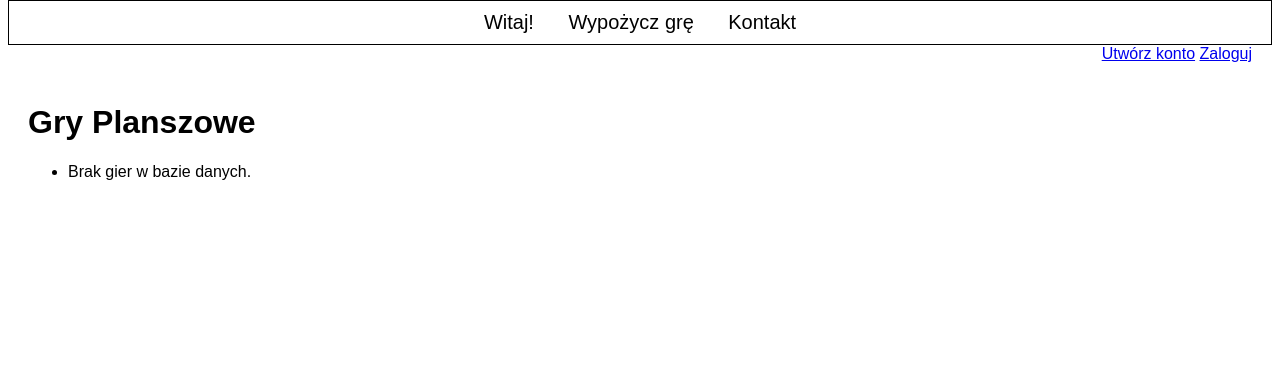
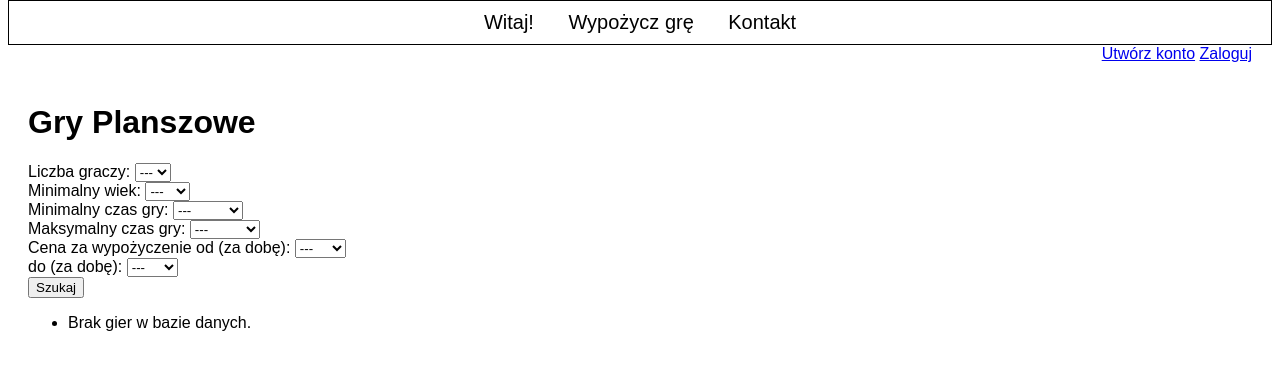
Before and after one commit to DevWisniewski/Wypozyczalnia-gier-planszowych, a Django app: page /games/ in a window 1280 px wide. Shown: the part 46-416 px from the top of the page. Run offline with Django 4.2, Linux system fonts and the light colour scheme; data that the repository does not hold is empty.

Commit message:
Dodano formularz filtrujący wyświetlane gry

```diff
--- a/games_rental_app/forms.py
+++ b/games_rental_app/forms.py
@@ -1,16 +1,21 @@
 from django import forms
-from django.utils import timezone
 from django.core.exceptions import ValidationError
 from django.contrib.auth import authenticate, get_user_model
-
 
 User = get_user_model()
 
 class LoginForm(forms.Form):
+    """
+    Formularz logowania dla użytkowników.
+    """
     username = forms.CharField()
     password = forms.CharField(widget=forms.PasswordInput)
 
     def clean(self):
+        """
+        Waliduje dane logowania.
+        Sprawdza, czy użytkownik o podanej nazwie i haśle istnieje w systemie.
+        """
         cleaned_data = super().clean()
         username = cleaned_data.get('username')
         password = cleaned_data.get('password')
@@ -22,6 +27,10 @@ class LoginForm(forms.Form):
 
 
 class AddUserForm(forms.ModelForm):
+    """
+    Formularz do tworzenia nowego użytkownika.
+    Sprawdza zgodność haseł i zapisuje użytkownika w systemie.
+    """
     password = forms.CharField(widget=forms.PasswordInput)
     password2 = forms.CharField(widget=forms.PasswordInput)
 
@@ -30,16 +39,44 @@ class AddUserForm(forms.ModelForm):
         fields = ['username', 'password', 'password2', 'first_name', 'last_name', 'email']
 
     def clean_password2(self):
+        """
+        Sprawdza, czy oba hasła są identyczne.
+        """
         pass1 = self.cleaned_data.get("password")
         pass2 = self.cleaned_data.get("password2")
         if pass1 and pass2 and pass1 != pass2:
             raise forms.ValidationError("Passwords don't match")
         return pass2
 
-#
     def save(self, commit=True):
+        """
+        Zapisuje użytkownika w systemie, ustawiając hasło.
+        """
         user = super(AddUserForm, self).save(commit=False)
         user.set_password(self.cleaned_data["password"])
         if commit:
             user.save()
         return user
+
+class GameFilterForm(forms.Form):
+    """
+    Formularz służący do filtrowania gier planszowych.
+    """
+
+    # Wybór liczby graczy z opcją '---' na początku, oznaczającą brak wyboru.
+    NUMBER_OF_PLAYERS_CHOICES = [(0, '---')] + [(i, str(i)) for i in range(1, 9)]
+    number_of_players = forms.ChoiceField(choices=NUMBER_OF_PLAYERS_CHOICES, label='Liczba graczy', required=False)
+
+    # Wybór minimalnego wieku gracza, dodano '+' przy liczbie.
+    AGE_CHOICES = [(0, '---')] + [(i, f'{i}+') for i in range(2, 19)]
+    min_age = forms.ChoiceField(choices=AGE_CHOICES, label='Minimalny wiek', required=False)
+
+    # Wybór czasu trwania gry z zakresami czasu w minutach.
+    DURATION_CHOICES = [(0, '---')] + [(i, f'{i} min') for i in [5, 10, 15, 30, 45, 60, 90, 120, 150, 180, 210, 240]]
+    min_duration = forms.ChoiceField(choices=DURATION_CHOICES, label='Minimalny czas gry', required=False)
+    max_duration = forms.ChoiceField(choices=DURATION_CHOICES, label='Maksymalny czas gry', required=False)
+
+    # Wybór zakresu cenowego dla wypożyczenia gier, z etykietami określającymi ceny za dobę.
+    PRICE_CHOICES = [(0, '---')] + [(i, f'{i} zł') for i in [2, 5, 10, 15, 20, 25, 30]]
+    min_price = forms.ChoiceField(choices=PRICE_CHOICES, label='Cena za wypożyczenie od (za dobę)', required=False)
+    max_price = forms.ChoiceField(choices=PRICE_CHOICES, label='do (za dobę)', required=False)
--- a/games_rental_app/templates/games_rental_app/base.html
+++ b/games_rental_app/templates/games_rental_app/base.html
@@ -42,16 +42,19 @@
     </style>
 </head>
 <body>
+    <!-- Górny pasek z podstawowymi informacjami -->
     <div class="top-bar">
         <div>632762475</div>
         <div>wypozyczalniagier@gmail.com</div>
         <div>ul. Świętego Mikołaja 7, 25-477 Gorzów Wielkopolski</div>
     </div>
+    <!-- Pasek nawigacyjny -->
     <div class="navigation-bar">
         <a href="{% url 'welcome' %}">Witaj!</a>
         <a href="{% url 'game_list' %}">Wypożycz grę</a>
         <a href="{% url 'contact' %}">Kontakt</a>
     </div>
+    <!-- Sprawdzenie, czy użytkownik jest zalogowany -->
     {% if not user.is_authenticated %}
         <div class="account-buttons">
             <a href="{% url 'add_user' %}">Utwórz konto</a>
@@ -61,6 +64,5 @@
 
     {% block content %} {% endblock %}
 
-    <!-- Reszta strony bazowej -->
 </body>
 </html>
--- a/games_rental_app/templates/games_rental_app/game_list.html
+++ b/games_rental_app/templates/games_rental_app/game_list.html
@@ -3,6 +3,17 @@
 {% block content %}
     <div style="padding: 20px;">
         <h1>Gry Planszowe</h1>
+        <!-- Filtry metodą get -->
+        <form method="get">
+            <div>{{ form.number_of_players.label_tag }} {{ form.number_of_players }}</div>
+            <div>{{ form.min_age.label_tag }} {{ form.min_age }}</div>
+            <div>{{ form.min_duration.label_tag }} {{ form.min_duration }}</div>
+            <div>{{ form.max_duration.label_tag }} {{ form.max_duration }}</div>
+            <div>{{ form.min_price.label_tag }} {{ form.min_price }}</div>
+            <div>{{ form.max_price.label_tag }} {{ form.max_price }}</div>
+            <input type="submit" value="Szukaj">
+        </form>
+        <!-- Lista gier -->
         <ul>
             {% for game in games %}
                 <li>
--- a/games_rental_app/views.py
+++ b/games_rental_app/views.py
@@ -1,17 +1,10 @@
-from django.http import HttpResponse
-from django.shortcuts import render, get_object_or_404, redirect
-from django.views import View
 from django.views.generic import CreateView, FormView, ListView, RedirectView
 from django.urls import reverse, reverse_lazy
 from django.contrib.auth import get_user_model, login, logout
-from django.contrib.auth.decorators import login_required
-from django.shortcuts import render
 from django.contrib.auth.mixins import LoginRequiredMixin
 from django.views.generic import TemplateView
-from .forms import (LoginForm, AddUserForm,)
+from .forms import LoginForm, AddUserForm, GameFilterForm
 from django.views.generic.detail import DetailView
-from .models import BoardGame
-from django.views.generic import ListView
 from .models import BoardGame
 
 User = get_user_model()
@@ -52,26 +45,88 @@ class MyAccountView(LoginRequiredMixin, TemplateView):
 
 
 class StaticGameDetailsView(TemplateView):
+    """
+    Widok testowy; pokazuje statyczne informacje o grze.
+    """
     template_name = 'games_rental_app/static_game_details.html'
 
-
 class GameDetailsView(DetailView):
+    """
+    Pokazuje szczegółowe informacje o grze na podstawie danych z bazy danych.
+    Używa 'slug' jako identyfikatora do wyszukania gry.
+    """
     model = BoardGame
     template_name = 'games_rental_app/dynamic_game_details.html'
     context_object_name = 'game'
     slug_field = 'slug'
     slug_url_kwarg = 'slug'
 
+class ContactView(TemplateView):
+    """
+    Widok strony kontaktowej. Wyświetla informacje kontaktowe i formularz do kontaktu.
+    """
+    template_name = 'games_rental_app/contact.html'
+
+class WelcomeView(TemplateView):
+    """
+    Widok strony powitalnej. Pokazuje informacje ogólne o serwisie.
+    """
+    template_name = 'games_rental_app/welcome.html'
 
 class GameListView(ListView):
+    """
+    Widok listy gier. Wyświetla gry dostępne w serwisie z możliwością filtrowania wyników.
+    """
     model = BoardGame
     template_name = 'games_rental_app/game_list.html'
     context_object_name = 'games'
 
+    def get_queryset(self):
+        """
+        Pobiera listę gier dostępnych w serwisie, uwzględniając wybory
+        użytkownika w formularzu filtrowania.
+        """
+        # Pobiera domyślną listę wszystkich gier
+        queryset = super().get_queryset()
 
-class ContactView(TemplateView):
-    template_name = 'games_rental_app/contact.html'
+        # Tworzy formularz filtrowania gier na podstawie wyborów użytkownika
+        form = GameFilterForm(self.request.GET)
 
+        # Warunek sprawdzający, czy dane wprowadzone przez użytkownika są zgodnie z regułami formularza
+        if form.is_valid():
+            # Pobiera wartości wybrane przez użytkownika
+            number_of_players = form.cleaned_data.get('number_of_players')
+            min_age = form.cleaned_data.get('min_age')
+            min_duration = form.cleaned_data.get('min_duration')
+            max_duration = form.cleaned_data.get('max_duration')
+            min_price = form.cleaned_data.get('min_price')
+            max_price = form.cleaned_data.get('max_price')
 
-class WelcomeView(TemplateView):
-    template_name = 'games_rental_app/welcome.html'
+            # Filtruje listę gier na podstawie wyborów użytkownika
+            if number_of_players and int(number_of_players) != 0:
+                queryset = queryset.filter(number_of_players__contains=[int(number_of_players)])
+            if min_age:
+                queryset = queryset.filter(minimum_age__gte=min_age)
+            if min_duration and int(min_duration) != 0:
+                queryset = queryset.filter(min_duration__gte=int(min_duration))
+            if max_duration and int(max_duration) != 0:
+                queryset = queryset.filter(max_duration__lte=int(max_duration))
+            if min_price and int(min_price) != 0:
+                queryset = queryset.filter(rental_price_per_day__gte=float(min_price))
+            if max_price and int(max_price) != 0:
+                queryset = queryset.filter(rental_price_per_day__lte=float(max_price))
+
+        return queryset
+
+    def get_context_data(self, **kwargs):
+        """
+        Pobiera i dostarcza dane kontekstowe dla szablonu.
+        Dodaje formularz filtrowania gier do kontekstu.
+        """
+        # Pobiera domyślne dane kontekstowe
+        context = super().get_context_data(**kwargs)
+
+        # Tworzy formularz filtrowania gier na podstawie danych przekazanych przez użytkownika
+        context['form'] = GameFilterForm(self.request.GET or None)
+
+        return context
```
